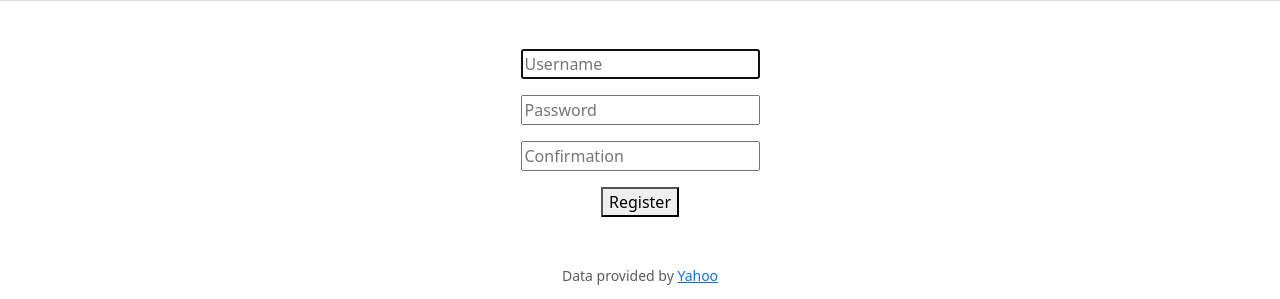
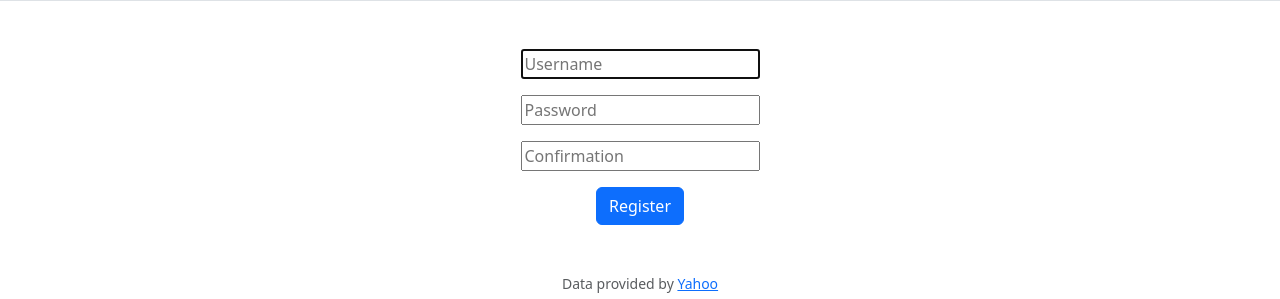
Before and after one commit to sayviar/cs50, a Flask app: page /register in a window 1280 px wide. Shown: the part 75-374 px from the top of the page. Run offline with Flask 3, Linux system fonts and the light colour scheme; some libraries are stand-ins or nearby versions.

Commit message:
Fri, Aug 9, 2024, 9:22 PM +02:00

```diff
--- a/finance/templates/register.html
+++ b/finance/templates/register.html
@@ -16,7 +16,7 @@
     <div class="mb-3">
         <input autocomplete="off" name="confirmation" type="password" placeholder="Confirmation">
     </div>
-    <button type="submit" onclick="validateRegistration()">Register</button>
+    <button class="btn btn-primary" type="submit" onclick="validateRegistration()">Register</button>
 </form>
 <script>
     function validateRegistration(){
```
